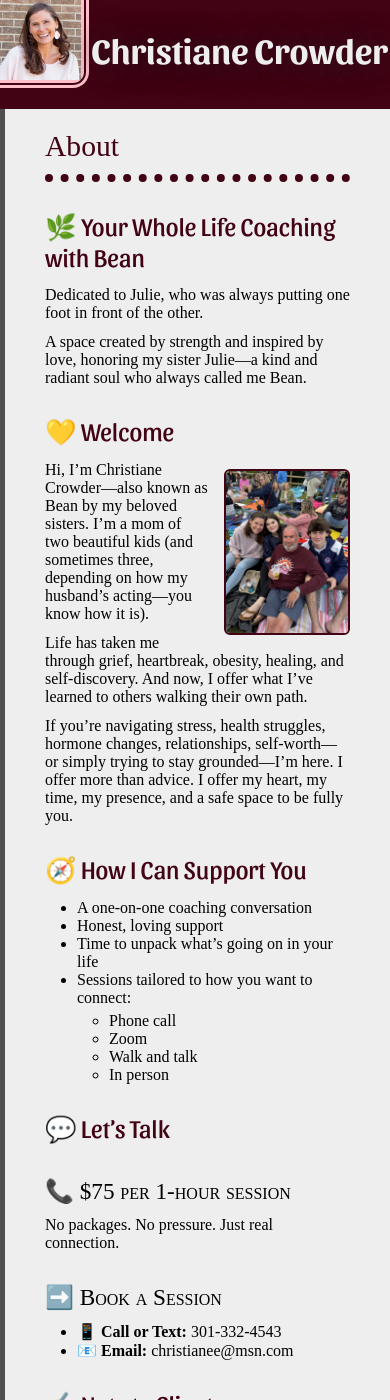
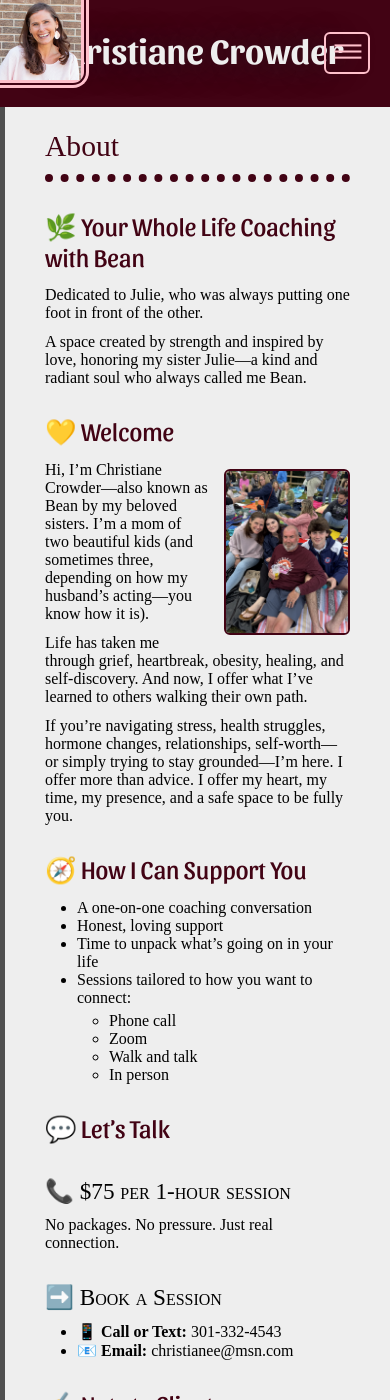
Before and after one commit to bean-crowder/bean-crowder.github.io, a Jekyll site: the page built from about.markdown, in a window 390 px wide and 1400 px high. Built offline with Jekyll 4.4.1, drawn with Linux system fonts in a browser that asks for light colours.

Commit message:
Make a mobile site menu

```diff
--- a/_includes/nav.html
+++ b/_includes/nav.html
@@ -1,7 +1,7 @@
 {% capture location %}{{ page.url | remove_first:'/' | split:'/' | first }}{% endcapture %}
-<a href="#" id="nav-opener">Menu</a>
 <nav>
-  <ul>
+  <a href="#" id="nav-opener">Menu</a>
+  <ul id="nav-list">
     <li><a {% if location == '' %}class="active" {% endif %} href="/">Home</a></li>
     <li><a {% if location == 'about' %}class="active" {% endif %} href="/about">About Christiane</a></li>
     <li><a {% if location == 'agreement' %}class="active" {% endif %} href="/agreement">Client Agreement</a></li>
--- a/_layouts/default.html
+++ b/_layouts/default.html
@@ -7,6 +7,8 @@
 
   <link rel="stylesheet" href="/assets/css/core.css" media="screen">
   <link rel="stylesheet" href="/assets/css/print.css" media="print">
+
+  <script type="text/javascript" src="/assets/js/main.js"></script>
 
   <title>{{ page.title }} &mdash; Christiane Crowder</title>
   <link rel="canonical" href="{{ page.url }}">
--- a/assets/css/non-screen.css
+++ b/assets/css/non-screen.css
@@ -5,6 +5,10 @@
   width: 100%;
   max-width: 100%;
   min-width: 0;
+}
+
+.side-width {
+  position: relative;
 }
 
 #shell-top,
@@ -29,7 +33,9 @@
 }
 
 header #logo {
-  float: left;
+  position: fixed;
+  left: 0;
+  top: 0;
   height: 80px;
   border-top: 0 none;
   border-left: 0 none;
@@ -46,8 +52,49 @@
 }
 
 nav {
-  display: none; /* TODO */
+  position: fixed;
+  top: 0px;
+  right: 20px;
+  z-index: 3;
+  padding: 0;
 }
+
+nav ul {
+  display: none;
+  position: absolute;
+  right: 0;
+  top: 80px;
+  border-radius: 6px;
+  padding: 0.3rem;
+}
+
+nav ul li a {
+  border-radius: 4px;
+}
+
+nav ul li a.active::after,
+nav ul li a:hover::after {
+  border: 0 none;
+}
+
+nav #nav-opener {
+  font-size: 2rem;
+  display: inline-block;
+  text-indent: -999rem;
+  text-decoration: none;
+}
+
+nav #nav-opener:after {
+  display: block;
+  content: '𝄘';
+  font-weight: bold;
+  text-indent: 0;
+  border: 2px solid pink;
+  border-radius: 6px;
+  color: pink;
+  padding: 0.2rem 0.5rem;
+}
+
 
 /* footer */
 
--- /dev/null
+++ b/assets/js/main.js
@@ -0,0 +1,7 @@
+window.addEventListener('load', (event) => {
+  const opener = document.getElementById('nav-opener')
+  opener.addEventListener('click', (event) => {
+    const list = document.getElementById('nav-list');
+    list.style.display = list.style.display == 'block' ? 'none' : 'block';
+  });
+});
```
